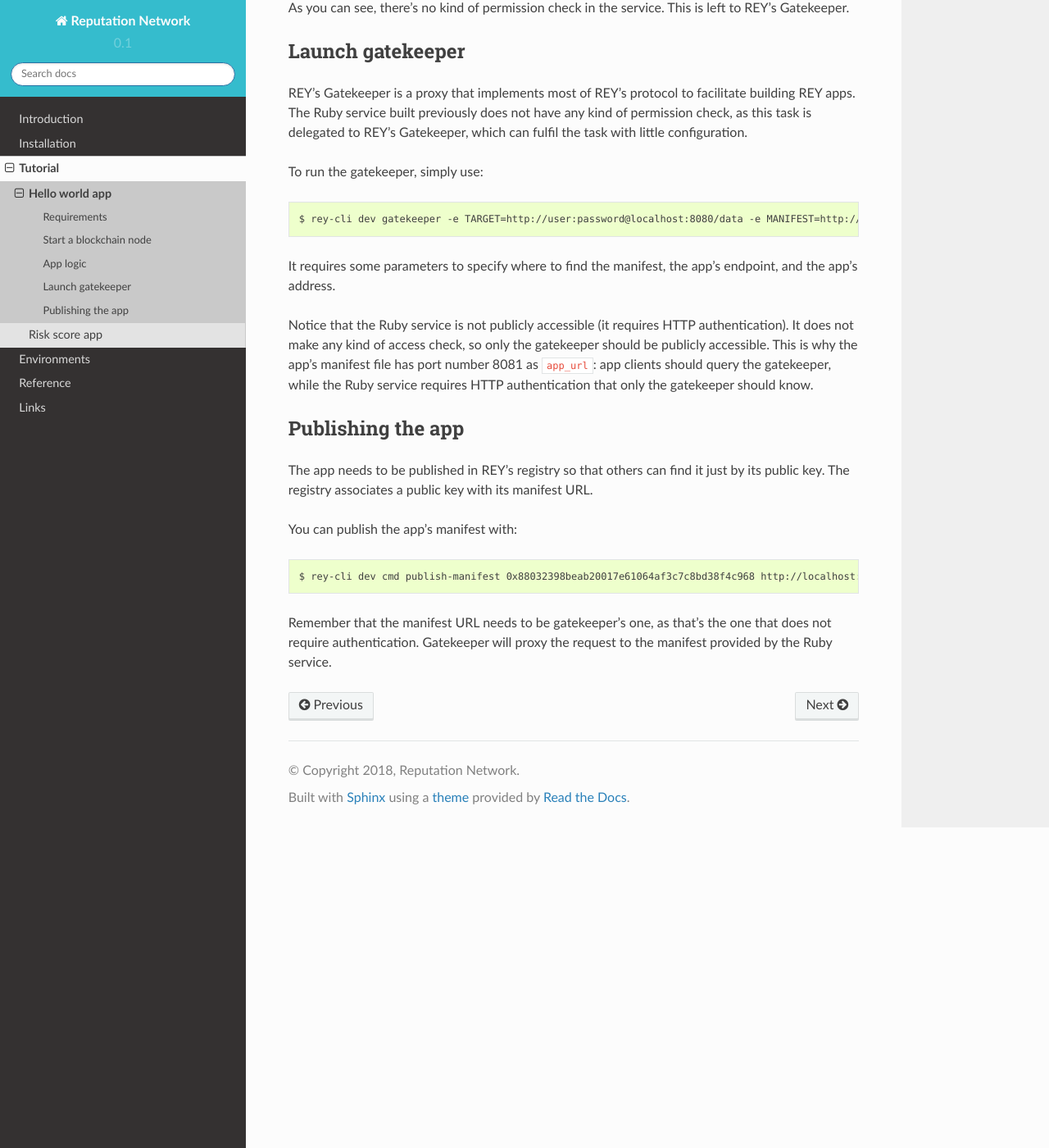
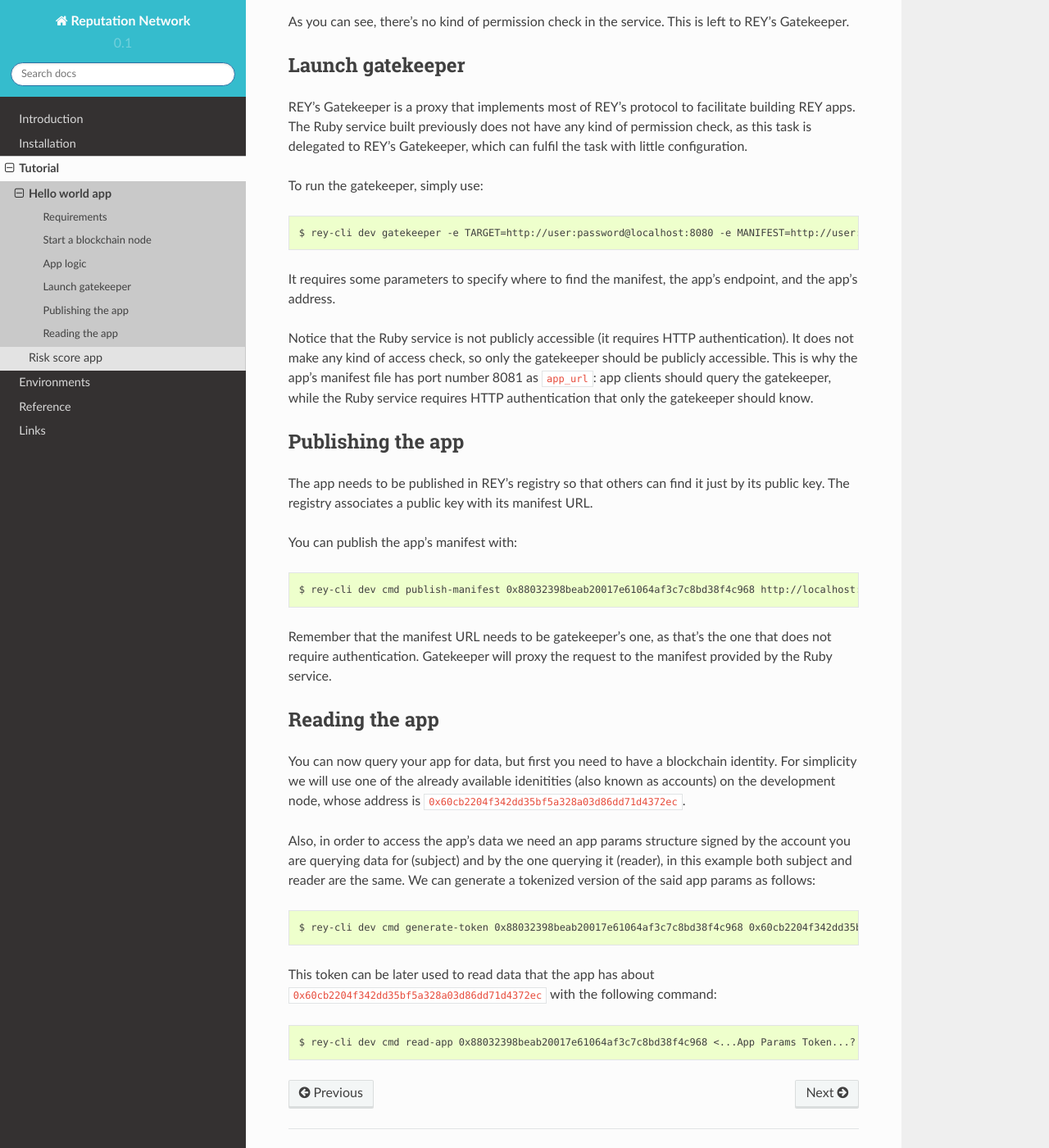
Before and after one commit to reputation-network/rey-docs, a Sphinx documentation site: the page built from docs/contents/tutorial/hello_world.rst, in a window 1280 px wide and 1400 px high, scrolled down 2302 px. Shown: the whole window at 82% size. Built offline with Sphinx 7.4.7 and the Read the Docs theme 2.0.0, drawn with Linux system fonts in a browser that asks for light colours.

Commit message:
Add Reading the app to the hello world tutorial

```diff
--- a/docs/contents/tutorial/hello_world.rst
+++ b/docs/contents/tutorial/hello_world.rst
@@ -114,7 +115,7 @@ To run the gatekeeper, simply use:
 
 .. code::
 
-  $ rey-cli dev gatekeeper -e TARGET=http://user:password@localhost:8080/data -e MANIFEST=http://user:password@localhost:8080/manifest -e APP_ADDRESS=0x88032398beab20017e61064af3c7c8bd38f4c968
+  $ rey-cli dev gatekeeper -e TARGET=http://user:password@localhost:8080 -e MANIFEST=http://user:password@localhost:8080/manifest -e APP_ADDRESS=0x88032398beab20017e61064af3c7c8bd38f4c968
 
 It requires some parameters to specify where to find the manifest, the app's endpoint, and the app's address.
 
@@ -132,3 +133,20 @@ You can publish the app's manifest with:
   $ rey-cli dev cmd publish-manifest 0x88032398beab20017e61064af3c7c8bd38f4c968 http://localhost:8081/manifest
 
 Remember that the manifest URL needs to be gatekeeper's one, as that's the one that does not require authentication. Gatekeeper will proxy the request to the manifest provided by the Ruby service.
+
+Reading the app
+---------------
+
+You can now query your app for data, but first you need to have a blockchain identity. For simplicity we will use one of the already available idenitities (also known as accounts) on the development node, whose address is ``0x60cb2204f342dd35bf5a328a03d86dd71d4372ec``.
+
+Also, in order to access the app's data we need an app params structure signed by the account you are querying data for (subject) and by the one querying it (reader), in this example both subject and reader are the same. We can generate a tokenized version of the said app params as follows:
+
+.. code::
+
+  $ rey-cli dev cmd generate-token 0x88032398beab20017e61064af3c7c8bd38f4c968 0x60cb2204f342dd35bf5a328a03d86dd71d4372ec
+
+This token can be later used to read data that the app has about ``0x60cb2204f342dd35bf5a328a03d86dd71d4372ec`` with the following command:
+
+.. code::
+
+  $ rey-cli dev cmd read-app 0x88032398beab20017e61064af3c7c8bd38f4c968 <...App Params Token...?
```
Also changed, not shown: other parts of docs/contents/tutorial/hello_world.rst (+1 -0 lines).
